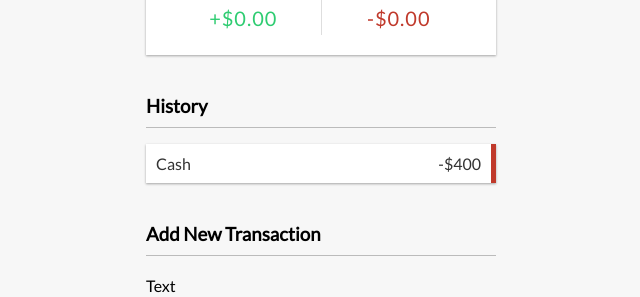
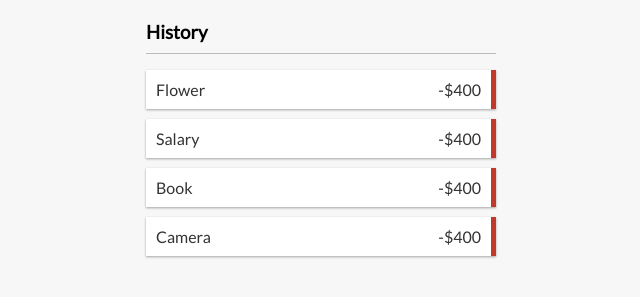
Before and after one commit to Jontzavala/expense-tracker-react, a React (Create React App) app: page / in a window 1280 px wide. Shown: the part 198-495 px from the top of the page, without its empty margins (319-959 px from the left). Built offline with nearby package versions, Linux system fonts and the light colour scheme.

Commit message:
setting up reducer and displaying traction text

```diff
--- a/src/App.js
+++ b/src/App.js
@@ -5,9 +5,11 @@
 import { TransactionList } from './components/TransactionList';
 import { AddTransaction } from './components/AddTransaction';
 
+import { GlobalProvider } from './context/GlobalState'
+
 function App() {
   return (
-    <div>
+    <GlobalProvider>
       <Header/>
       <div className='container'>
         <Balance />
@@ -15,7 +17,7 @@
         <TransactionList/>
         <AddTransaction/>
       </div>
-    </div>
+    </GlobalProvider>
   );
 }
 
--- a/src/components/TransactionList.js
+++ b/src/components/TransactionList.js
@@ -1,13 +1,15 @@
-import React from 'react'
+import React, {useContext} from 'react'
+import { GlobalContext } from '../context/GlobalState'
 
 export const TransactionList = () => {
+
+  const { transactions } = useContext(GlobalContext)
+
   return (
     <>
         <h3>History</h3>
         <ul id='list' className='list'>
-            <li className='minus'>
-                Cash <span>-$400</span><button className='delete-btn'>x</button>
-            </li>
+            {transactions.map(transaction => (<li className='minus'>{transaction.text} <span>-$400</span><button className='delete-btn'>x</button></li>))}
         </ul>
     </>
   )
--- /dev/null
+++ b/src/context/AppReducer.js
@@ -0,0 +1,6 @@
+export default (state, action) => {
+    switch(action.type) {
+        default:
+            return state
+    }
+}
--- a/src/context/GlobalState.js
+++ b/src/context/GlobalState.js
@@ -1,4 +1,5 @@
 import React, { createContext, useReducer } from "react";
+import AppReducer from './AppReducer'
 
 // Initial State
 const initialState = {
```
